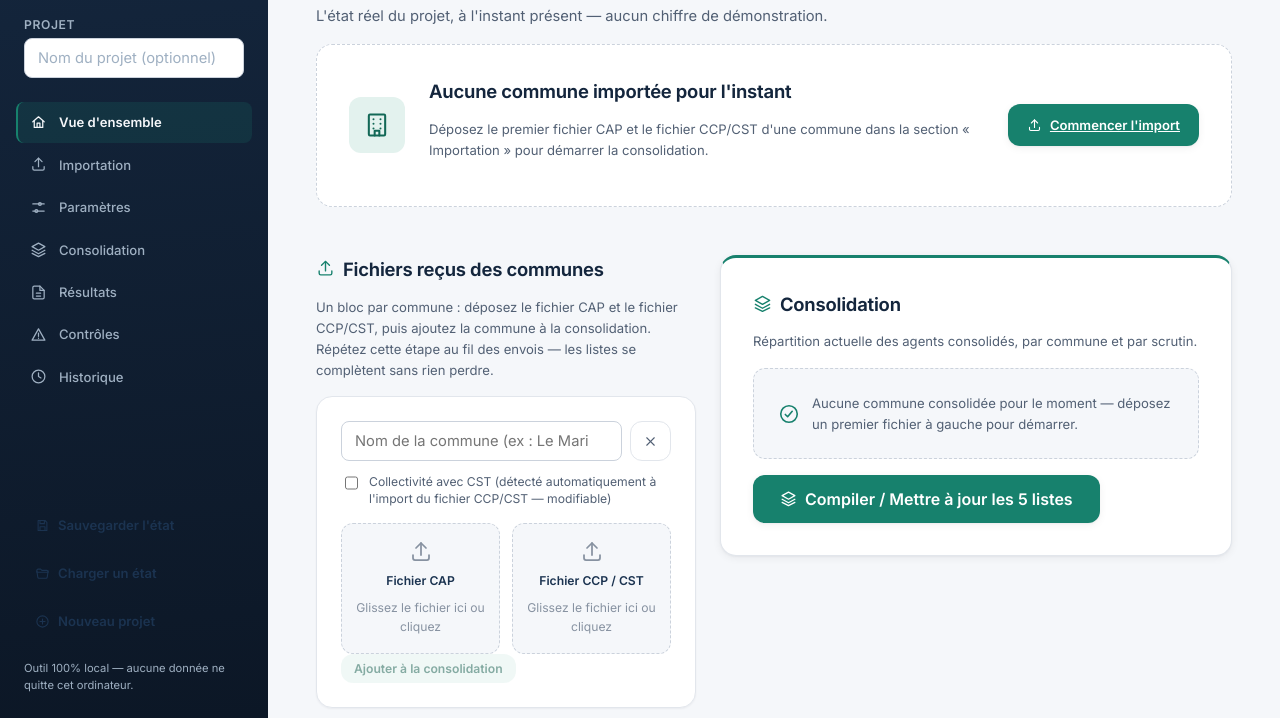
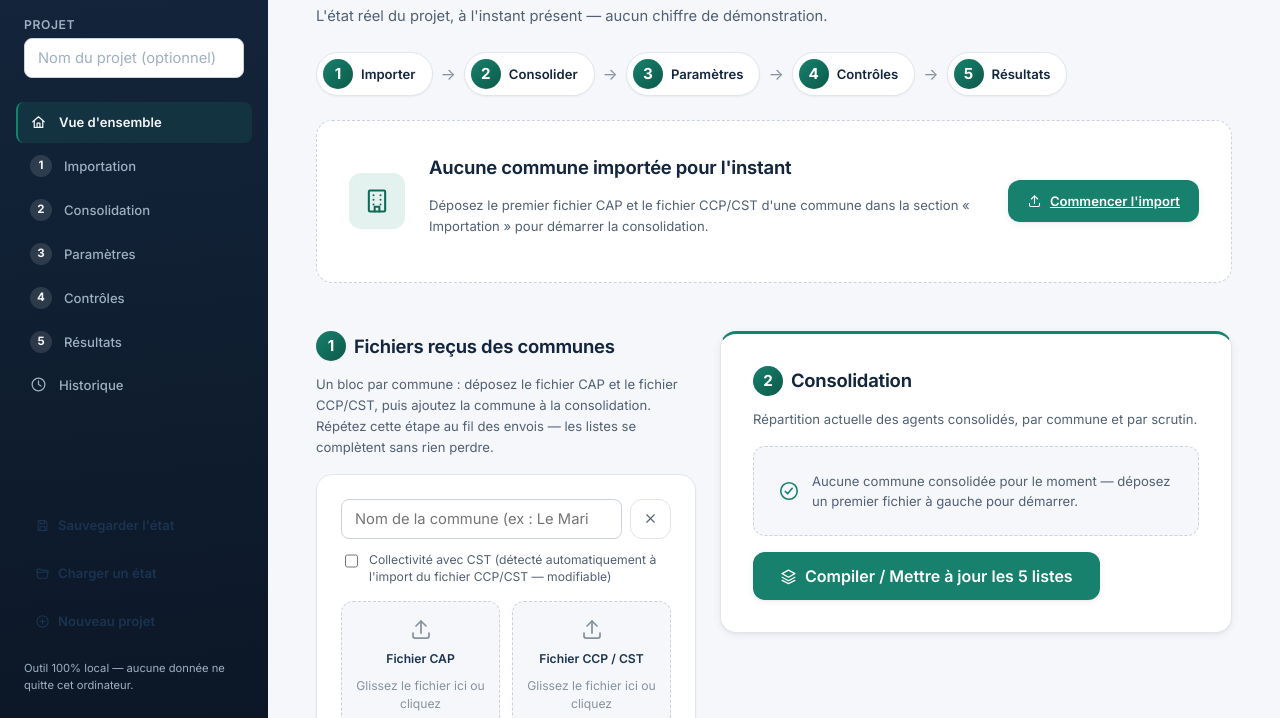
Before and after one commit to Ba-Jules/elections-pro-2026, a plain HTML site: page index.html in a window 1280 px wide. Shown: the part 82-800 px from the top of the page. Drawn offline with Linux system fonts and the light colour scheme.

Commit message:
Ajoute des étapes numérotées (1-5) dans la nav, les en-têtes et un bandeau de parcours en vue d'ensemble

```diff
--- a/css/styles.css
+++ b/css/styles.css
@@ -282,6 +282,66 @@
   background: var(--emerald-100);
   color: var(--emerald-800);
   flex-shrink: 0;
+}
+
+/* ==========================================================================
+   Badges numérotés — repères d'étapes (1 Import → 5 Résultats)
+   ========================================================================== */
+
+.step-badge {
+  display: inline-flex; align-items: center; justify-content: center;
+  width: 30px; height: 30px;
+  border-radius: 50%;
+  background: linear-gradient(135deg, var(--emerald-600), var(--emerald-800));
+  color: #fff;
+  font-size: 0.95rem;
+  font-weight: 700;
+  line-height: 1;
+  flex-shrink: 0;
+  box-shadow: var(--shadow-xs);
+}
+
+.step-badge--nav {
+  width: 22px; height: 22px;
+  font-size: 0.72rem;
+  background: rgba(255, 255, 255, 0.12);
+  color: var(--text-on-dark);
+  box-shadow: none;
+}
+.sidebar .nav-link:hover .step-badge--nav,
+.sidebar .nav-link.is-active .step-badge--nav {
+  background: var(--emerald-600);
+  color: #fff;
+}
+.mobile-nav .nav-link.is-active .step-badge--nav { background: var(--emerald-600); color: #fff; }
+
+/* Bandeau "parcours en un coup d'œil", affiché en Vue d'ensemble */
+.workflow-stepper {
+  display: flex; flex-wrap: wrap; align-items: center; gap: var(--space-2);
+  margin: var(--space-5) 0;
+}
+.workflow-stepper__step {
+  display: flex; align-items: center; gap: var(--space-2);
+  padding: 6px var(--space-4) 6px 6px;
+  background: var(--surface);
+  border: 1px solid var(--border);
+  border-radius: var(--radius-pill);
+  text-decoration: none;
+  color: var(--navy-900);
+  font-size: var(--fs-sm);
+  font-weight: 600;
+  box-shadow: var(--shadow-xs);
+  transition: box-shadow var(--transition-slow), transform var(--transition-slow), border-color var(--transition);
+}
+.workflow-stepper__step:hover {
+  box-shadow: var(--shadow-md);
+  transform: translateY(-1px);
+  border-color: var(--emerald-600);
+}
+.workflow-stepper__arrow { color: var(--text-muted); font-size: var(--fs-md); }
+@media (max-width: 640px) {
+  .workflow-stepper__arrow { display: none; }
+  .workflow-stepper { gap: var(--space-3); }
 }
 
 /* ==========================================================================
--- a/index.html
+++ b/index.html
@@ -51,11 +51,11 @@
 
       <nav class="sidebar__nav" aria-label="Navigation principale">
         <a href="#section-overview" class="nav-link" data-section="section-overview"><svg class="icon"><use href="#icon-overview"/></svg>Vue d'ensemble</a>
-        <a href="#section-import" class="nav-link" data-section="section-import"><svg class="icon"><use href="#icon-import"/></svg>Importation</a>
-        <a href="#section-settings" class="nav-link" data-section="section-settings"><svg class="icon"><use href="#icon-settings"/></svg>Paramètres</a>
-        <a href="#section-consolidation" class="nav-link" data-section="section-consolidation"><svg class="icon"><use href="#icon-layers"/></svg>Consolidation</a>
-        <a href="#section-results" class="nav-link" data-section="section-results"><svg class="icon"><use href="#icon-results"/></svg>Résultats</a>
-        <a href="#section-anomalies" class="nav-link" data-section="section-anomalies"><svg class="icon"><use href="#icon-alert"/></svg>Contrôles</a>
+        <a href="#section-import" class="nav-link" data-section="section-import"><span class="step-badge step-badge--nav">1</span>Importation</a>
+        <a href="#section-consolidation" class="nav-link" data-section="section-consolidation"><span class="step-badge step-badge--nav">2</span>Consolidation</a>
+        <a href="#section-settings" class="nav-link" data-section="section-settings"><span class="step-badge step-badge--nav">3</span>Paramètres</a>
+        <a href="#section-anomalies" class="nav-link" data-section="section-anomalies"><span class="step-badge step-badge--nav">4</span>Contrôles</a>
+        <a href="#section-results" class="nav-link" data-section="section-results"><span class="step-badge step-badge--nav">5</span>Résultats</a>
         <a href="#section-journal" class="nav-link" data-section="section-journal"><svg class="icon"><use href="#icon-history"/></svg>Historique</a>
       </nav>
 
@@ -73,11 +73,11 @@
     <!-- Barre de navigation mobile (< 1024px), reflète les mêmes ancres -->
     <nav class="mobile-nav" aria-label="Navigation principale (mobile)">
       <a href="#section-overview" class="nav-link" data-section="section-overview"><svg class="icon"><use href="#icon-overview"/></svg><span>Vue d'ensemble</span></a>
-      <a href="#section-import" class="nav-link" data-section="section-import"><svg class="icon"><use href="#icon-import"/></svg><span>Import</span></a>
-      <a href="#section-settings" class="nav-link" data-section="section-settings"><svg class="icon"><use href="#icon-settings"/></svg><span>Réglages</span></a>
-      <a href="#section-consolidation" class="nav-link" data-section="section-consolidation"><svg class="icon"><use href="#icon-layers"/></svg><span>Consolidation</span></a>
-      <a href="#section-results" class="nav-link" data-section="section-results"><svg class="icon"><use href="#icon-results"/></svg><span>Résultats</span></a>
-      <a href="#section-anomalies" class="nav-link" data-section="section-anomalies"><svg class="icon"><use href="#icon-alert"/></svg><span>Contrôles</span></a>
+      <a href="#section-import" class="nav-link" data-section="section-import"><span class="step-badge step-badge--nav">1</span><span>Import</span></a>
+      <a href="#section-consolidation" class="nav-link" data-section="section-consolidation"><span class="step-badge step-badge--nav">2</span><span>Consolidation</span></a>
+      <a href="#section-settings" class="nav-link" data-section="section-settings"><span class="step-badge step-badge--nav">3</span><span>Réglages</span></a>
+      <a href="#section-anomalies" class="nav-link" data-section="section-anomalies"><span class="step-badge step-badge--nav">4</span><span>Contrôles</span></a>
+      <a href="#section-results" class="nav-link" data-section="section-results"><span class="step-badge step-badge--nav">5</span><span>Résultats</span></a>
       <a href="#section-journal" class="nav-link" data-section="section-journal"><svg class="icon"><use href="#icon-history"/></svg><span>Historique</span></a>
     </nav>
 
@@ -90,6 +90,17 @@
           <h1>Vue d'ensemble</h1>
           <p class="view__subtitle">L'état réel du projet, à l'instant présent — aucun chiffre de démonstration.</p>
         </div>
+        <nav class="workflow-stepper" aria-label="Étapes de l'outil">
+          <a href="#section-import" class="workflow-stepper__step"><span class="step-badge">1</span>Importer</a>
+          <span class="workflow-stepper__arrow" aria-hidden="true">→</span>
+          <a href="#section-consolidation" class="workflow-stepper__step"><span class="step-badge">2</span>Consolider</a>
+          <span class="workflow-stepper__arrow" aria-hidden="true">→</span>
+          <a href="#section-settings" class="workflow-stepper__step"><span class="step-badge">3</span>Paramètres</a>
+          <span class="workflow-stepper__arrow" aria-hidden="true">→</span>
+          <a href="#section-anomalies" class="workflow-stepper__step"><span class="step-badge">4</span>Contrôles</a>
+          <span class="workflow-stepper__arrow" aria-hidden="true">→</span>
+          <a href="#section-results" class="workflow-stepper__step"><span class="step-badge">5</span>Résultats</a>
+        </nav>
         <div id="overviewPanel"></div>
       </section>
 
@@ -97,7 +108,7 @@
       <div class="workrow">
         <section id="section-import" class="view col--import">
           <div class="view__header">
-            <h2><svg class="icon"><use href="#icon-import"/></svg>Fichiers reçus des communes</h2>
+            <h2><span class="step-badge">1</span>Fichiers reçus des communes</h2>
             <p class="muted">Un bloc par commune : déposez le fichier CAP et le fichier CCP/CST, puis ajoutez la commune à la consolidation. Répétez cette étape au fil des envois — les listes se complètent sans rien perdre.</p>
           </div>
           <div id="communeBlocks"></div>
@@ -109,7 +120,7 @@
         <section id="section-consolidation" class="view col--main">
           <div class="panel panel--accent">
             <div class="view__header">
-              <h2><svg class="icon"><use href="#icon-layers"/></svg>Consolidation</h2>
+              <h2><span class="step-badge">2</span>Consolidation</h2>
               <p class="muted">Répartition actuelle des agents consolidés, par commune et par scrutin.</p>
             </div>
             <div id="dashboard"></div>
@@ -122,7 +133,7 @@
       <section id="section-settings" class="view">
         <div class="panel">
           <div class="view__header">
-            <h2><svg class="icon"><use href="#icon-settings"/></svg>Paramètres</h2>
+            <h2><span class="step-badge">3</span>Paramètres</h2>
             <p class="muted">Ces réglages déterminent le contenu et la présentation des 5 listes officielles.</p>
           </div>
           <div class="settings-grid">
@@ -148,11 +159,22 @@
         </div>
       </section>
 
+      <!-- Points à examiner -->
+      <section id="section-anomalies" class="view">
+        <div class="panel">
+          <div class="view__header">
+            <h2><span class="step-badge">4</span>Points à examiner</h2>
+            <p class="muted">Chaque anomalie détectée reste visible et traçable ; rien n'est corrigé silencieusement.</p>
+          </div>
+          <div id="anomalies"></div>
+        </div>
+      </section>
+
       <!-- Résultats -->
       <section id="section-results" class="view">
         <div id="exportSection" class="panel hidden">
           <div class="view__header">
-            <h2 id="resultatsSection"><svg class="icon"><use href="#icon-results"/></svg>Résultats</h2>
+            <h2 id="resultatsSection"><span class="step-badge">5</span>Résultats</h2>
             <p class="muted">Les 5 listes officielles, fidèles au format 2022, prêtes à être transmises.</p>
           </div>
           <div class="export-grid">
@@ -168,17 +190,6 @@
           <h3>Extraction par commune (envoi)</h3>
           <p class="muted">Génère, pour chaque commune × chaque scrutin pertinent, un extrait au même format que les listes officielles — regroupés dans une archive .zip.</p>
           <button id="extractsBtn" class="btn btn--tonal"><svg class="icon"><use href="#icon-package"/></svg>Générer les extraits par commune</button>
-        </div>
-      </section>
-
-      <!-- Points à examiner -->
-      <section id="section-anomalies" class="view">
-        <div class="panel">
-          <div class="view__header">
-            <h2><svg class="icon"><use href="#icon-alert"/></svg>Points à examiner</h2>
-            <p class="muted">Chaque anomalie détectée reste visible et traçable ; rien n'est corrigé silencieusement.</p>
-          </div>
-          <div id="anomalies"></div>
         </div>
       </section>
 
--- a/js/app.js
+++ b/js/app.js
@@ -553,8 +553,8 @@
   // actuellement visible à l'écran (pure navigation, aucune donnée modifiée).
   function initScrollspy() {
     const sectionIds = [
-      'section-overview', 'section-import', 'section-settings',
-      'section-consolidation', 'section-results', 'section-anomalies', 'section-journal',
+      'section-overview', 'section-import', 'section-consolidation',
+      'section-settings', 'section-anomalies', 'section-results', 'section-journal',
     ];
     const sections = sectionIds.map((id) => document.getElementById(id)).filter(Boolean);
     if (!sections.length || !('IntersectionObserver' in window)) return;
```
